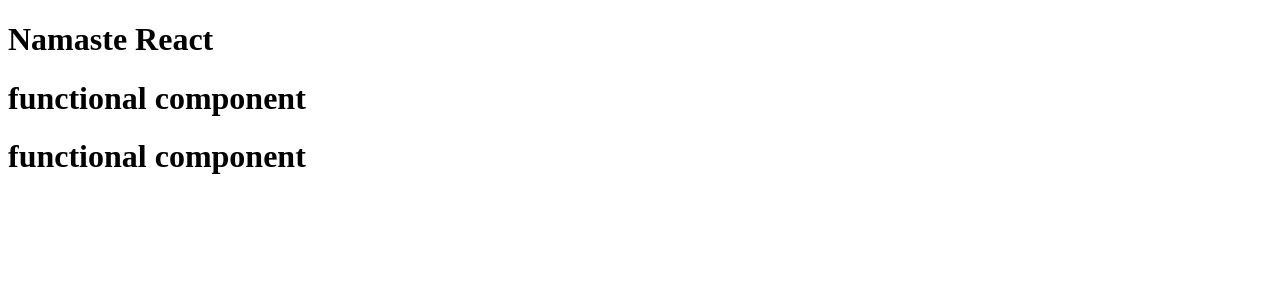
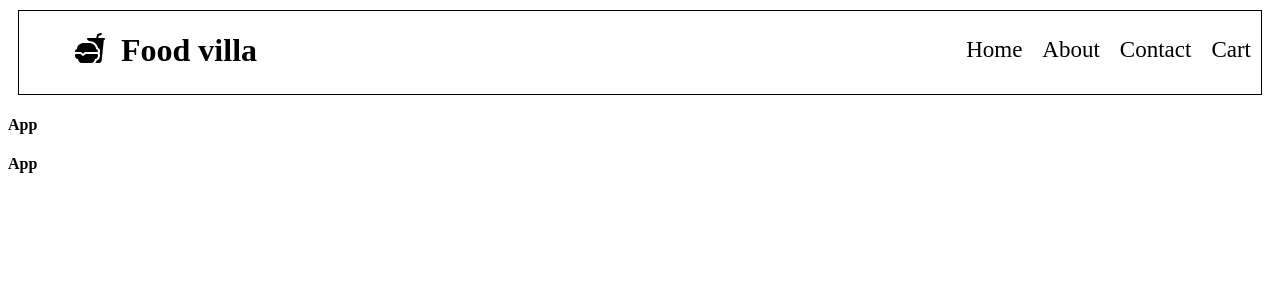
Before and after one commit to samrendra-kumar/React-rip, a React (Vite) app: page / in a window 1280 px wide. Shown: the top 300 px of the page. Built offline with nearby package versions, Linux system fonts and the light colour scheme.

Commit message:
Header part added

```diff
--- a/App.js
+++ b/App.js
@@ -1,36 +1,75 @@
 
 import React from "react";
 import ReactDOM from "react-dom/client";
-
-//React element
-const Heading=()=>(
-    <h1 id="title" key="h2">
-        Namaste React
+import { IoFastFood } from "react-icons/io5";
+const Title = ()=>(
+    <h1 id="title" className="name" key="h2">
+    <div className="food"><IoFastFood /></div>
+        Food villa
     </h1>
 )
+
+//funxtional components
+// const Heading=()=>(
+//     <h1 id="title" key="h2">
+//         Namaste React
+//     </h1>
+// )
 
 
 
 //React  component
-const HeaderComponent = () =>
+const Header = () =>
     {
         return (
-            <div>
-             <Heading/>   {/*component composition (component inside the component ) */}
-                  <h1>functional component </h1>
-                  <h1>functional component </h1>
+            <div className="header">
+               <Title/>
+             <div className="nav-items">
+             <ul >
+                <li style={{fontSize:"23px"}}>Home</li>
+                <li style={{fontSize:"23px"}}>About</li>
+                <li style={{fontSize:"23px"}}>Contact</li>
+                <li style={{fontSize:"23px"}}>Cart</li>
+
+             </ul>
+             </div>
             </div>
 
         )
     }
+
+    const RestrauntCard = ()=>{
+
+    }
+
+
+    const Body = () => {
+      return (
+        <h4>App</h4>
+      )
+    }
+    const Footer = () => {
+        return (
+          <h4>App</h4>
+        )
+      }
+
+
+
 //without return statement even we can write that
-const HeaderComponent2 = ()=>(
-    <div>
-        <h1>Namaste react functional component</h1>
-        <h2>This is a h2 tag</h2>
-    </div>
-)
+const AppLayout = () => {
+    return(
+        <React.Fragment>
+        <Header/>
+        <Body/>
+        <Footer/>
+        </React.Fragment>
+
+
+
+    )
+}
 
 
     const root=ReactDOM.createRoot(document.getElementById("root"));
-    root.render(<HeaderComponent/>);
+    root.render(<AppLayout/>);
--- /dev/null
+++ b/index.css
@@ -0,0 +1,25 @@
+.header{
+    display:flex ;
+    justify-content: space-between;
+    margin:10px;
+    border:1px solid black ;
+}
+
+.name{
+    padding-left: 20px;
+    display:flex ;
+    margin-left: 35px;
+}
+.food{
+
+    padding-right: 15px;
+}
+
+.nav-items>ul{
+    list-style-type: none;
+    display:flex;
+}
+.nav-items>ul>li{
+display:flex;
+ padding:10px ;
+}
--- a/index.html
+++ b/index.html
@@ -4,6 +4,7 @@
     <meta charset="UTF-8">
     <meta name="viewport" content="width=device-width, initial-scale=1.0">
     <title>Namaste React</title>
+    <link rel="stylesheet" href="index.css">
 </head>
 <body>
     <div id="root">Not Rendered</div>
--- a/package.json
+++ b/package.json
@@ -19,6 +19,7 @@
   },
   "dependencies": {
     "react": "^18.3.1",
-    "react-dom": "^18.3.1"
+    "react-dom": "^18.3.1",
+    "react-icons": "^5.2.1"
   }
 }
```
Also changed, not shown: 1 other file (tests, documents, lock files or other folders).
